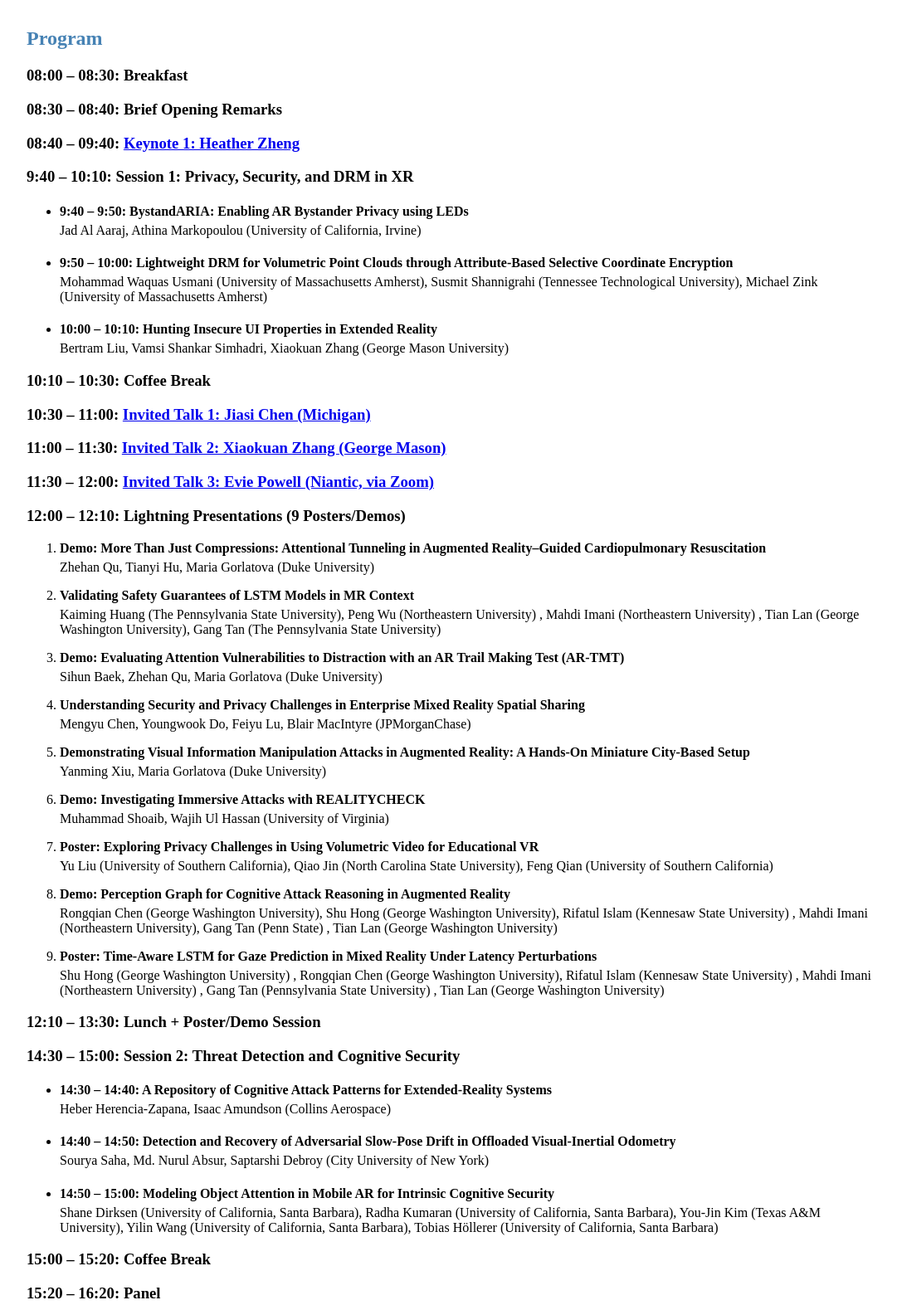
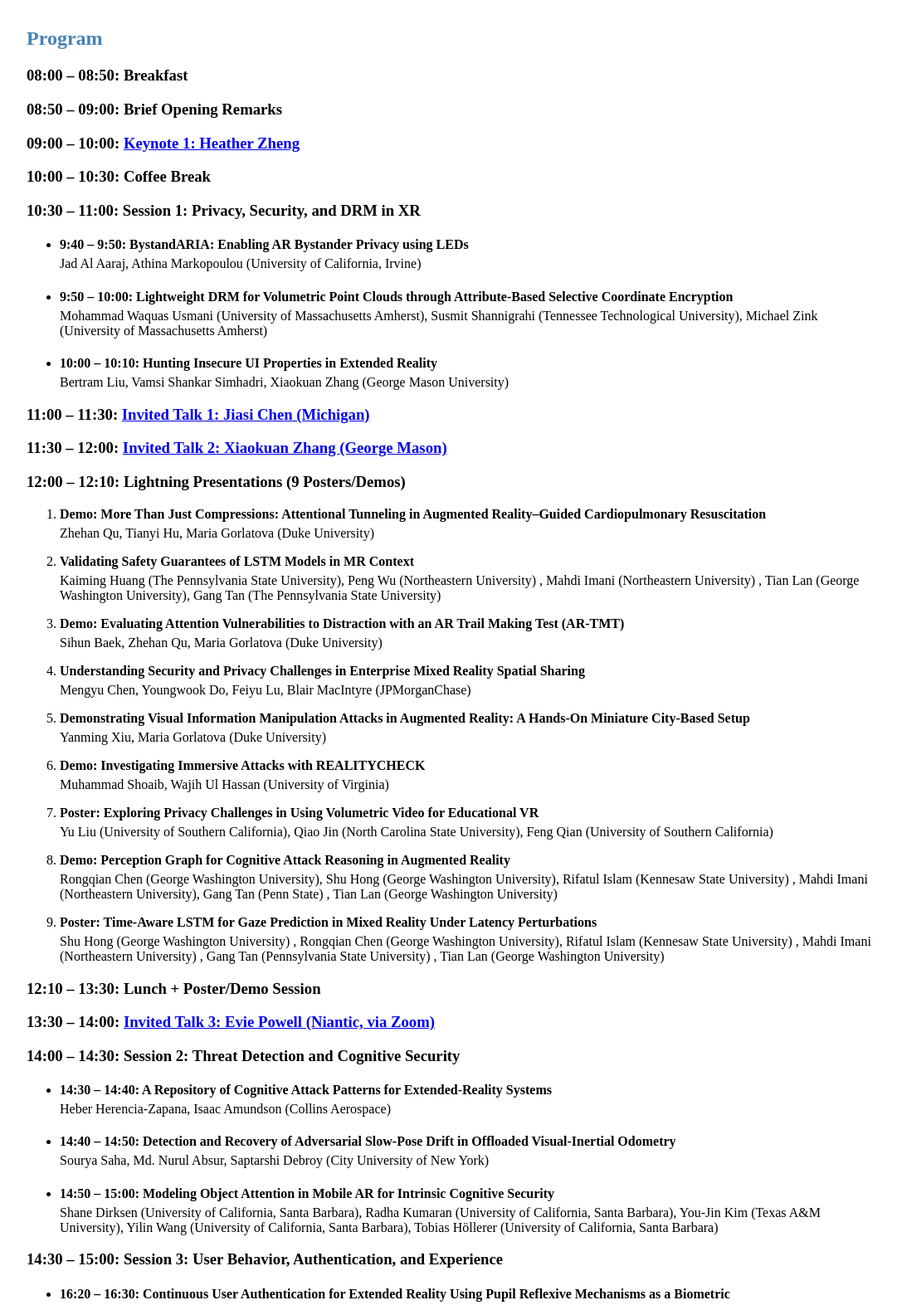
Before and after one commit to xrsecurity/2025, a plain HTML site: page index.html in a window 1280 px wide. Shown: the part 3268-4841 px from the top of the page at 83% size, without its empty margins (96-1177 px from the left). Drawn offline with Linux system fonts and the light colour scheme.

```diff
--- a/index.html
+++ b/index.html
@@ -198,13 +198,15 @@ style="float:left; width:160px; height:auto; margin:0 12px 8px 0; border-radius:
 
 <h2 style="color:#4682B4;">Program</h2>
 
-<h3>08:00 – 08:30: Breakfast</h3>
+<h3>08:00 – 08:50: Breakfast</h3>
 
-<h3>08:30 – 08:40: Brief Opening Remarks</h3>
+<h3>08:50 – 09:00: Brief Opening Remarks</h3>
 
-<h3>08:40 – 09:40: <a href="#keynote1">Keynote 1: Heather Zheng</a></h3>
+<h3>09:00 – 10:00: <a href="#keynote1">Keynote 1: Heather Zheng</a></h3>
 
-<h3>9:40 – 10:10: Session 1: Privacy, Security, and DRM in XR</h3>
+<h3>10:00 – 10:30: Coffee Break</h3>
+
+<h3>10:30 – 11:00: Session 1: Privacy, Security, and DRM in XR</h3>
 <ul>
     <li>
         <h4 style="margin-bottom:5px">9:40 – 9:50: BystandARIA: Enabling AR Bystander Privacy using LEDs</h4>
@@ -220,13 +222,9 @@ style="float:left; width:160px; height:auto; margin:0 12px 8px 0; border-radius:
     </li>
 </ul>
 
-<h3>10:10 – 10:30: Coffee Break</h3>
+<h3>11:00 – 11:30: <a href="#talk1">Invited Talk 1: Jiasi Chen (Michigan)</a></h3>
 
-<h3>10:30 – 11:00: <a href="#talk1">Invited Talk 1: Jiasi Chen (Michigan)</a></h3>
-
-<h3>11:00 – 11:30: <a href="#talk2">Invited Talk 2: Xiaokuan Zhang (George Mason)</a></h3>
-
-<h3>11:30 – 12:00: <a href="#talk3">Invited Talk 3: Evie Powell (Niantic, via Zoom)</a></h3>
+<h3>11:30 – 12:00: <a href="#talk2">Invited Talk 2: Xiaokuan Zhang (George Mason)</a></h3>
 
 <h3>12:00 – 12:10: Lightning Presentations (9 Posters/Demos)</h3>
 <ol>
@@ -270,7 +268,9 @@ style="float:left; width:160px; height:auto; margin:0 12px 8px 0; border-radius:
 
 <h3>12:10 – 13:30: Lunch + Poster/Demo Session</h3>
 
-<h3>14:30 – 15:00: Session 2: Threat Detection and Cognitive Security</h3>
+<h3>13:30 – 14:00: <a href="#talk3">Invited Talk 3: Evie Powell (Niantic, via Zoom)</a></h3>
+
+<h3>14:00 – 14:30: Session 2: Threat Detection and Cognitive Security</h3>
 <ul>
     <li>
         <h4 style="margin-bottom:5px">14:30 – 14:40: A Repository of Cognitive Attack Patterns for Extended-Reality Systems</h4>
@@ -286,11 +286,7 @@ style="float:left; width:160px; height:auto; margin:0 12px 8px 0; border-radius:
     </li>
 </ul>
 
-<h3>15:00 – 15:20: Coffee Break</h3>
-
-<h3>15:20 – 16:20: Panel</h3>
-
-<h3>16:20 – 16:50: Session 3: User Behavior, Authentication, and Experience</h3>
+<h3>14:30 – 15:00: Session 3: User Behavior, Authentication, and Experience</h3>
 <ul>
     <li>
         <h4 style="margin-bottom:5px">16:20 – 16:30: Continuous User Authentication for Extended Reality Using Pupil Reflexive Mechanisms as a Biometric</h4>
@@ -306,7 +302,11 @@ style="float:left; width:160px; height:auto; margin:0 12px 8px 0; border-radius:
     </li>
 </ul>
 
-<h3>16:50 – 17:00: Award Presentation & Concluding Remarks</h3>
+<h3>15:00 – 15:30: Coffee Break</h3>
+
+<h3>15:30 – 16:30: Panel on "From Risk to Resilience: Securing the Everyday XR Experience"</h3>
+
+<h3>16:30 – 16:45: Award Presentation & Concluding Remarks</h3>
 
 
 
```
